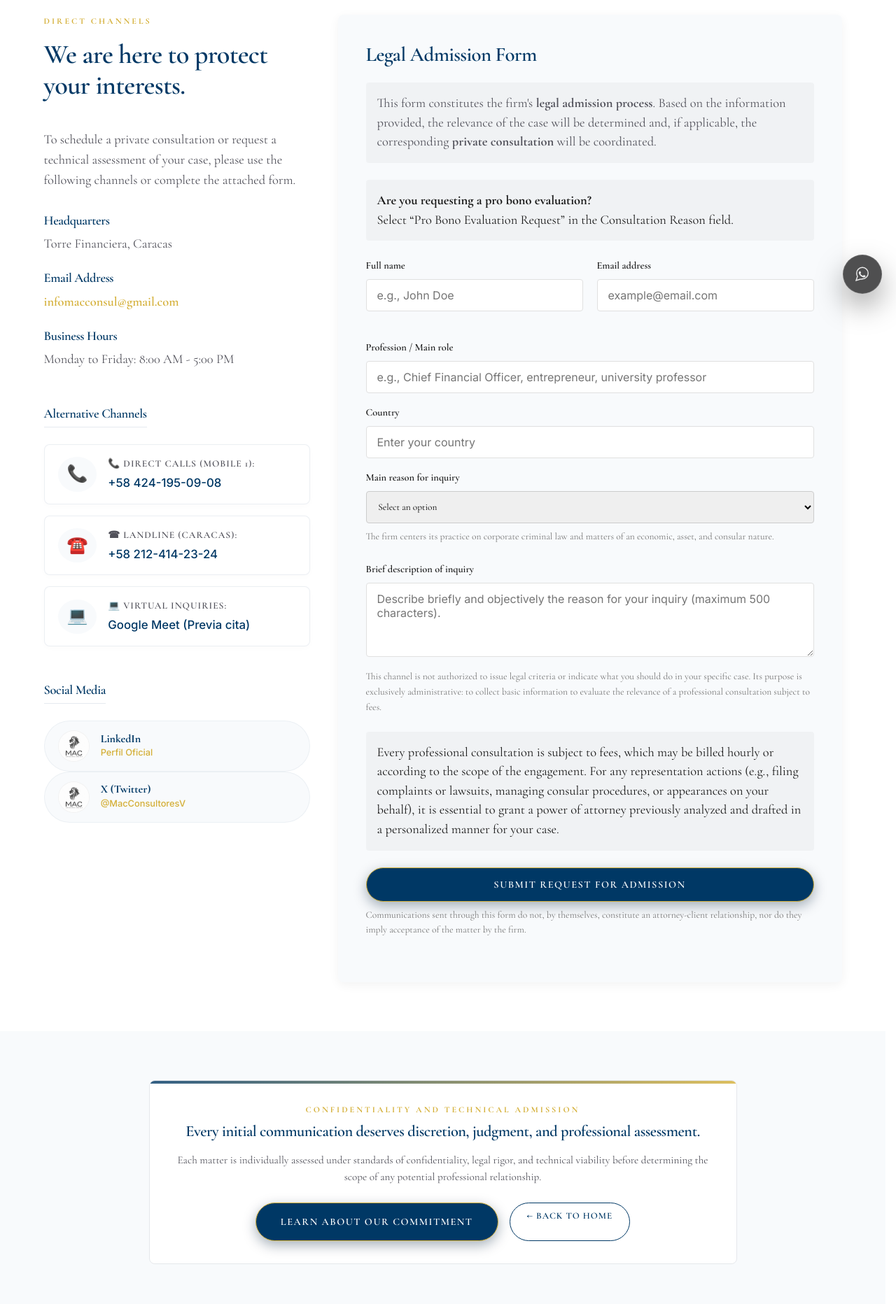
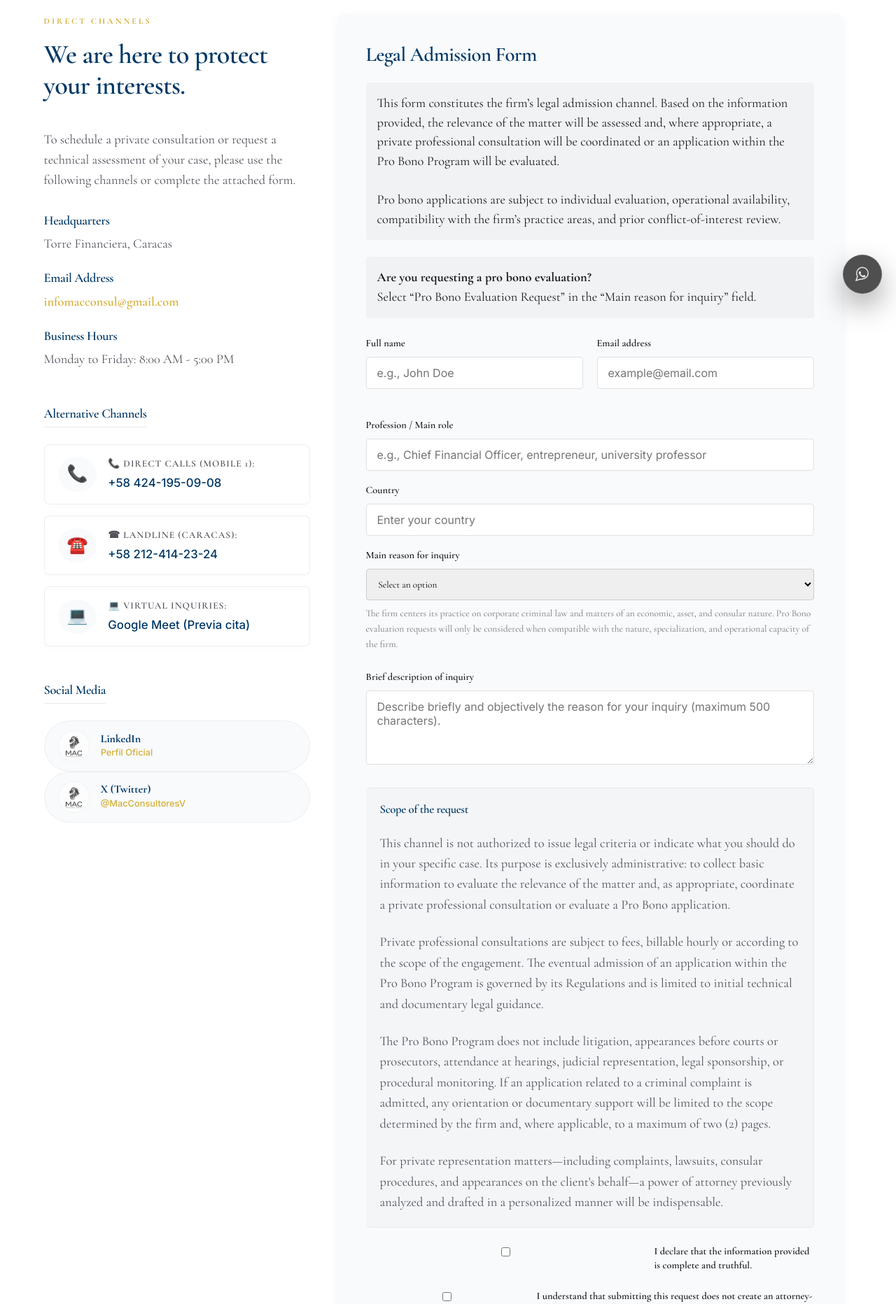
Before and after one commit to mcolina777-cpu/mac-consultores-site-clean, a Next.js app: page /en/contact in a window 1280 px wide. Shown: the part 360-2224 px from the top of the page at 70% size. Built offline with nearby package versions, Linux system fonts and the light colour scheme.

Commit message:
feat: align pro bono admissions and scope

```diff
--- a/src/app/[locale]/contact/page.tsx
+++ b/src/app/[locale]/contact/page.tsx
@@ -226,7 +226,7 @@ export default async function Contacto({ params, searchParams }: ContactoProps)
                 </h3>
 
                 {dict?.contacto?.form?.admission_hint && (
-                  <p
+                  <div
                     className="admission-hint text-sm mb-1-5rem"
                     style={{
                       padding: '1rem',
@@ -234,14 +234,11 @@ export default async function Contacto({ params, searchParams }: ContactoProps)
                       borderRadius: '4px',
                       borderLeft: '3px solid var(--color-primary)',
                       lineHeight: '1.5',
+                      whiteSpace: 'pre-line',
                     }}
-                    dangerouslySetInnerHTML={{
-                      __html: dict.contacto.form.admission_hint.replace(
-                        /\*\*(.*?)\*\*/g,
-                        '<strong>$1</strong>'
-                      ),
-                    }}
-                  ></p>
+                  >
+                    {dict.contacto.form.admission_hint}
+                  </div>
                 )}
 
                 <div
@@ -261,8 +258,8 @@ export default async function Contacto({ params, searchParams }: ContactoProps)
                   </strong>
                   <br />
                   {locale === 'es'
-                    ? 'Seleccione “Solicitud de Evaluación Pro Bono” en el campo Motivo de Consulta.'
-                    : 'Select “Pro Bono Evaluation Request” in the Consultation Reason field.'}
+                    ? 'Seleccione “Solicitud de Evaluación Pro Bono” en el campo “Motivo principal de su consulta”.'
+                    : 'Select “Pro Bono Evaluation Request” in the “Main reason for inquiry” field.'}
                 </div>
 
                 <form
@@ -348,25 +345,78 @@ export default async function Contacto({ params, searchParams }: ContactoProps)
                       placeholder={dict?.contacto?.form?.placeholder_desc}
                       required
                     ></textarea>
-                    <small className="form-hint form-hint-text">
-                      {dict?.contacto?.form?.hint_admin}
-                    </small>
                   </div>
 
-                  {dict?.contacto?.form?.hint_fees && (
-                    <div
-                      className="fees-hint text-sm mb-1-5rem"
-                      style={{
-                        padding: '1rem',
-                        backgroundColor: 'rgba(0,0,0,0.03)',
-                        borderRadius: '4px',
-                        borderLeft: '3px solid var(--color-primary)',
-                        lineHeight: '1.5',
-                      }}
+                  {/* Alcance de la solicitud */}
+                  <div
+                    className="scope-disclaimer-box text-sm mb-1-5rem"
+                    style={{
+                      padding: '1.25rem',
+                      backgroundColor: 'rgba(0,0,0,0.02)',
+                      borderRadius: '6px',
+                      border: '1px solid var(--border-color, #e5e7eb)',
+                      borderLeft: '4px solid var(--color-primary)',
+                      lineHeight: '1.6',
+                    }}
+                  >
+                    <h4
+                      className="serif font-bold text-primary mb-0-75rem"
+                      style={{ fontSize: '1.05rem' }}
                     >
-                      {dict.contacto.form.hint_fees}
-                    </div>
-                  )}
+                      {isEs ? 'Alcance de la solicitud' : 'Scope of the request'}
+                    </h4>
+                    <p className="mb-0-75rem text-muted">
+                      {isEs
+                        ? 'Este canal no está habilitado para emitir criterios legales ni indicar qué debe hacer en su caso concreto. Su finalidad es exclusivamente administrativa: recopilar información básica para valorar la pertinencia del asunto y, según corresponda, coordinar una consulta profesional privada o evaluar una solicitud Pro Bono.'
+                        : 'This channel is not authorized to issue legal criteria or indicate what you should do in your specific case. Its purpose is exclusively administrative: to collect basic information to evaluate the relevance of the matter and, as appropriate, coordinate a private professional consultation or evaluate a Pro Bono application.'}
+                    </p>
+                    <p className="mb-0-75rem text-muted">
+                      {isEs
+                        ? 'Las consultas profesionales privadas están sujetas a honorarios, facturables por hora o según el alcance del encargo. La eventual admisión de una solicitud dentro del Programa Pro Bono se rige por su Reglamento y está limitada a orientación jurídica inicial de carácter técnico y documental.'
+                        : 'Private professional consultations are subject to fees, billable hourly or according to the scope of the engagement. The eventual admission of an application within the Pro Bono Program is governed by its Regulations and is limited to initial technical and documentary legal guidance.'}
+                    </p>
+                    <p className="mb-0-75rem text-muted">
+                      {isEs
+                        ? 'El Programa Pro Bono no incluye litigación, comparecencias ante tribunales o el Ministerio Público, asistencia a audiencias, representación judicial, patrocinio ni seguimiento procesal. Si una solicitud vinculada con una denuncia penal fuese admitida, cualquier orientación o apoyo documental estará limitado al alcance que determine la firma y, en su caso, a un máximo de dos (2) folios.'
+                        : 'The Pro Bono Program does not include litigation, appearances before courts or prosecutors, attendance at hearings, judicial representation, legal sponsorship, or procedural monitoring. If an application related to a criminal complaint is admitted, any orientation or documentary support will be limited to the scope determined by the firm and, where applicable, to a maximum of two (2) pages.'}
+                    </p>
+                    <p className="mb-0 text-muted">
+                      {isEs
+                        ? 'Para actuaciones de representación privada —incluidas denuncias o querellas, trámites consulares y comparecencias en nombre del cliente— será indispensable un poder de representación previamente analizado y redactado de forma personalizada.'
+                        : 'For private representation matters—including complaints, lawsuits, consular procedures, and appearances on the client\'s behalf—a power of attorney previously analyzed and drafted in a personalized manner will be indispensable.'}
+                    </p>
+                  </div>
+
+                  {/* Casillas obligatorias de admisión legal */}
+                  <div className="form-group mb-1rem" style={{ display: 'flex', alignItems: 'flex-start', gap: '0.75rem' }}>
+                    <input
+                      type="checkbox"
+                      id="checkbox_veracidad"
+                      name="declaracion_veracidad"
+                      required
+                      style={{ marginTop: '0.25rem', cursor: 'pointer' }}
+                    />
+                    <label htmlFor="checkbox_veracidad" className="text-sm" style={{ cursor: 'pointer', lineHeight: 1.4 }}>
+                      {isEs
+                        ? 'Declaro que la información proporcionada es completa y veraz.'
+                        : 'I declare that the information provided is complete and truthful.'}
+                    </label>
+                  </div>
+
+                  <div className="form-group mb-1-5rem" style={{ display: 'flex', alignItems: 'flex-start', gap: '0.75rem' }}>
+                    <input
+                      type="checkbox"
+                      id="checkbox_no_relacion"
+                      name="declaracion_no_relacion"
+                      required
+                      style={{ marginTop: '0.25rem', cursor: 'pointer' }}
+                    />
+                    <label htmlFor="checkbox_no_relacion" className="text-sm" style={{ cursor: 'pointer', lineHeight: 1.4 }}>
+                      {isEs
+                        ? 'Entiendo que el envío de esta solicitud no crea una relación abogado–cliente, no implica admisión del asunto y no genera obligación de representación por parte de la firma.'
+                        : 'I understand that submitting this request does not create an attorney-client relationship, does not imply acceptance of the matter, and does not create an obligation of representation by the firm.'}
+                    </label>
+                  </div>
 
                   <button
                     type="submit"
--- a/src/app/[locale]/probono-penal/reglamento/page.tsx
+++ b/src/app/[locale]/probono-penal/reglamento/page.tsx
@@ -163,7 +163,7 @@ export default async function ReglamentoProBono({ params }: { params: Promise<{
                 MAC CONSULTORES JURÍDICOS & ASOCIADOS
               </p>
               <Link
-                href={getRoute(locale, "probonoPenal")}
+                href={getRoute(locale, "contact")}
                 className="btn btn-primary"
               >
                 {data?.back_btn}
```
Also changed, not shown: src/app/[locale]/probono-penal/page.tsx (+36 -6 lines), src/i18n/en.json, src/i18n/es.json.
